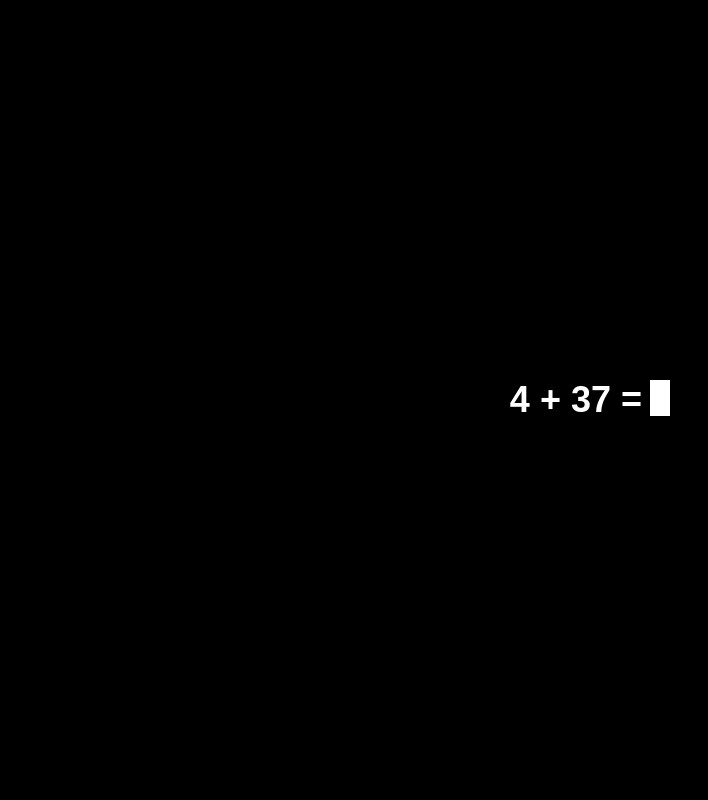
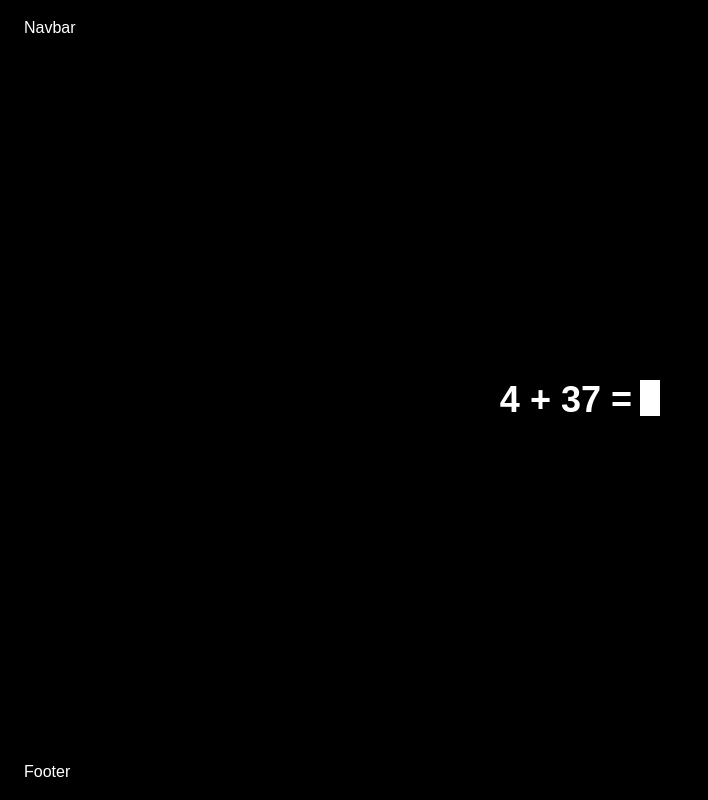
Before and after one commit to shrewddd/zeno, a React (Vite) app in the folder frontend/: page / in a window 1280 px wide. Shown: the whole page, without its empty margins (0-708 px from the left). Built offline with nearby package versions, Linux system fonts and the light colour scheme.

Commit message:
feat: layout & carpet

```diff
--- a/frontend/src/App.tsx
+++ b/frontend/src/App.tsx
@@ -1,5 +1,10 @@
+import { Layout } from "./components/layout";
 import { Index } from "./pages";
 
 export default function App() {
-	return <Index/>;
+	return (
+    <Layout>
+      <Index/>
+    </Layout>
+  );
 }
--- /dev/null
+++ b/frontend/src/components/footer.tsx
@@ -0,0 +1,7 @@
+export const Footer = () => {
+  return (
+    <footer className="px-6 py-4">
+      Footer
+    </footer>
+  )
+}
--- /dev/null
+++ b/frontend/src/components/header.tsx
@@ -0,0 +1,8 @@
+
+export const Header = () => {
+  return (
+    <header className="px-6 py-4">
+      <nav>Navbar</nav>
+    </header>
+  )
+}
--- /dev/null
+++ b/frontend/src/components/layout.tsx
@@ -0,0 +1,15 @@
+import type { ReactNode } from "react"
+import { Footer } from "./footer"
+import { Header } from "./header"
+
+export const Layout = ({ children }: { children: ReactNode }) => {
+  return (
+    <div className="grid h-dvh grid-rows-[auto_minmax(0,1fr)_auto] bg-black text-white">
+      <Header/>
+      <main className="flex min-h-0 overflow-auto p-6">
+        {children}
+      </main>
+      <Footer/>
+    </div>
+  )
+}
--- a/frontend/src/pages/index.tsx
+++ b/frontend/src/pages/index.tsx
@@ -1,5 +1,5 @@
 import { Input } from "@/components/ui/input"
-import { useCallback, useEffect, useLayoutEffect, useMemo, useRef, useState } from "react"
+import { useCallback, useEffect, useMemo, useState } from "react"
 
 type Problem = {
   operator: "+" | "-" | "/" | "*"
@@ -11,6 +11,7 @@ type Problem = {
 const operators = ["+", "-", "/", "*"] as const;
 const minValue = 2
 const maxValue = 100
+const visibleDigitCount = 6
 
 const getRandomInRange = (min: number, max: number) => {
   return Math.floor(Math.random() * (max - min)) + min;
@@ -45,7 +46,6 @@ const getProblems = (count: number) => {
 
 export const Index = () => {
   const [text, setText] = useState("");
-  const answerRef = useRef<HTMLDivElement>(null)
   const [problemCount, setProblemCount] = useState(30)
   const [problemIndex, setProblemIndex] = useState(0)
 
@@ -69,22 +69,18 @@ export const Index = () => {
     };
   }, [handleKeyPress]);
 
-  useLayoutEffect(() => {
-    const answer = answerRef.current
-    if (answer) {
-      answer.scrollLeft = answer.scrollWidth
-    }
-  }, [text])
-
   const currentProblem = problems[problemIndex]
 
 	return (
-		<div className="text-4xl font-semibold text-white bg-black h-screen w-screen flex flex-col justify-center items-center">
+		<div className="text-4xl font-semibold m-auto">
       <div className="flex flex-row gap-2">
         <div className="shrink-0 whitespace-nowrap">{currentProblem.leftValue} {currentProblem.operator} {currentProblem.rightValue} = </div>
-        <div ref={answerRef} className="w-[6ch] shrink-0 overflow-hidden whitespace-nowrap tabular-nums">
+        <div
+          className="shrink-0 overflow-hidden whitespace-nowrap tabular-nums"
+          style={{ width: `${visibleDigitCount + 1}ch` }}
+        >
           <div className="flex w-max items-center">
-            <span>{text}</span>
+            <span>{text.slice(-visibleDigitCount)}</span>
             <span
               aria-hidden="true"
               className="answer-caret h-[1em] w-[1ch] shrink-0 bg-current"
```
